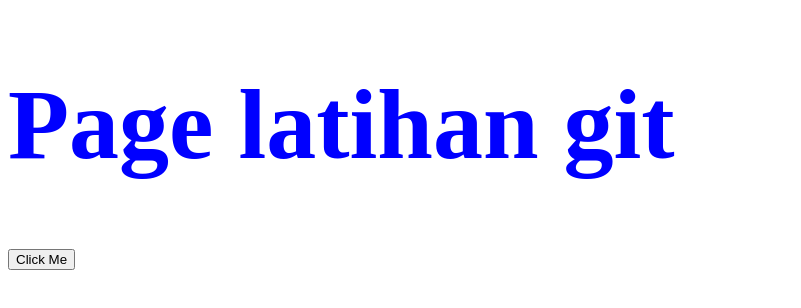
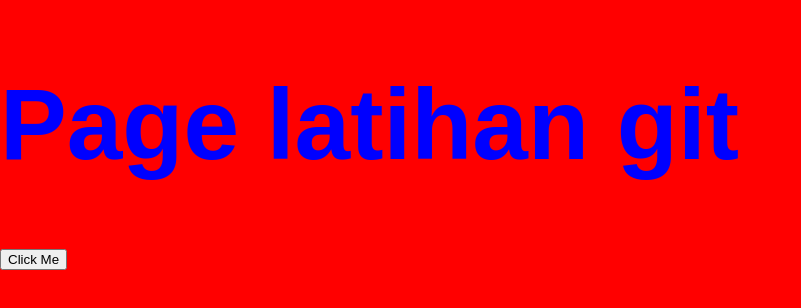
Before and after one commit to zidan867/belajar_git_XI, a plain HTML site: page index.html in a window 1280 px wide. Shown: the whole page, without its empty margins (0-801 px from the left). Drawn offline with Linux system fonts and the light colour scheme.

Commit message:
update style bg red

```diff
--- a/style.css
+++ b/style.css
@@ -3,3 +3,10 @@ h1 {
     font-size: 100px;
     animation: name duration timing-function delay iteration-count direction fill-mode;
 }
+
+body {
+    font-family: Arial, sans-serif;
+    background-color:red;
+    margin: 0;
+    padding: 0;
+}
```
